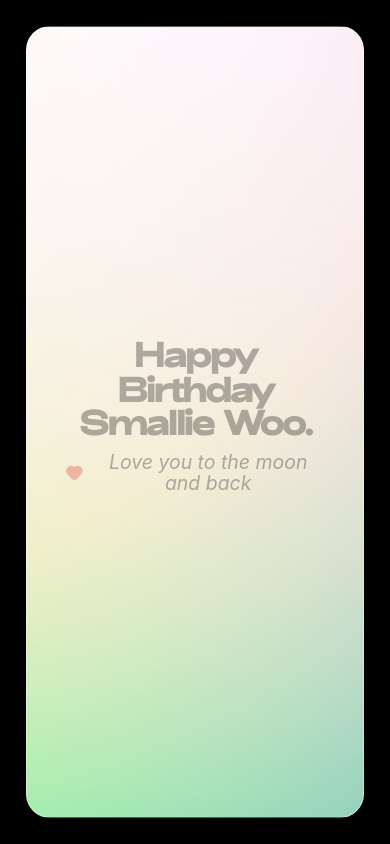
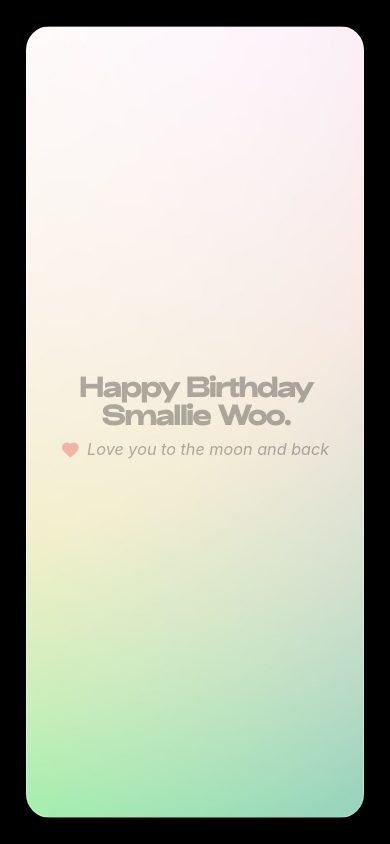
Before and after one commit to plegishes/smallie-woo-oct-2026, a React (Vite) app: page / in a window 390 px wide. Built offline with nearby package versions, Linux system fonts and the light colour scheme.

Commit message:
controls

```diff
--- a/src/App.tsx
+++ b/src/App.tsx
@@ -238,6 +238,7 @@ function PublicExperience({ pageBackgroundImage }: { pageBackgroundImage: string
   const [isExporting, setIsExporting] = useState(false);
   const [isIntroPlaying, setIsIntroPlaying] = useState(false);
   const [isIntroBuffering, setIsIntroBuffering] = useState(false);
+  const [showIntroControls, setShowIntroControls] = useState(true);
   const [isIntroReadyToContinue, setIsIntroReadyToContinue] = useState(false);
   const [showIntroGreeting, setShowIntroGreeting] = useState(true);
   const [wheelRotation, setWheelRotation] = useState(0);
@@ -524,12 +525,14 @@ function PublicExperience({ pageBackgroundImage }: { pageBackgroundImage: string
     introWasPausedByUserRef.current = false;
     shouldResumeIntroAfterBufferRef.current = false;
     setIsIntroBuffering(false);
+    setShowIntroControls(false);
 
     try {
       await introVideoRef.current.play();
       setIsIntroPlaying(true);
     } catch {
       setIsIntroPlaying(false);
+      setShowIntroControls(true);
     }
   }
 
@@ -546,6 +549,7 @@ function PublicExperience({ pageBackgroundImage }: { pageBackgroundImage: string
     introWasPausedByUserRef.current = true;
     shouldResumeIntroAfterBufferRef.current = false;
     setIsIntroBuffering(false);
+    setShowIntroControls(true);
     introVideoRef.current.pause();
     setIsIntroPlaying(false);
   }
@@ -558,6 +562,7 @@ function PublicExperience({ pageBackgroundImage }: { pageBackgroundImage: string
     shouldResumeIntroAfterBufferRef.current = true;
     setIsIntroPlaying(false);
     setIsIntroBuffering(true);
+    setShowIntroControls(true);
   }
 
   async function handleIntroCanPlay() {
@@ -574,11 +579,21 @@ function PublicExperience({ pageBackgroundImage }: { pageBackgroundImage: string
     try {
       await introVideoRef.current.play();
       setIsIntroPlaying(true);
+      setShowIntroControls(false);
       shouldResumeIntroAfterBufferRef.current = false;
     } catch {
       setIsIntroPlaying(false);
       setIsIntroBuffering(true);
+      setShowIntroControls(true);
     }
+  }
+
+  function handleIntroSurfaceTap() {
+    if (!isIntroPlaying) {
+      return;
+    }
+
+    setShowIntroControls((current) => !current);
   }
 
   function renderStepContent() {
@@ -604,6 +619,7 @@ function PublicExperience({ pageBackgroundImage }: { pageBackgroundImage: string
           <section className="story-card story-card--single story-card--video">
             <div
               className="intro-video-shell"
+              onClick={handleIntroSurfaceTap}
               style={{
                 backgroundImage: `url('${resolvedIntroPosterPath}')`,
               }}
@@ -620,19 +636,23 @@ function PublicExperience({ pageBackgroundImage }: { pageBackgroundImage: string
                 onPlay={() => {
                   setIsIntroPlaying(true);
                   setIsIntroBuffering(false);
+                  setShowIntroControls(false);
                 }}
                 onPlaying={() => {
                   setIsIntroPlaying(true);
                   setIsIntroBuffering(false);
+                  setShowIntroControls(false);
                   shouldResumeIntroAfterBufferRef.current = false;
                 }}
                 onPause={() => {
                   setIsIntroPlaying(false);
+                  setShowIntroControls(true);
                 }}
                 onEnded={() => {
                   setIsIntroPlaying(false);
                   setIsIntroBuffering(false);
                   setIsIntroReadyToContinue(true);
+                  setShowIntroControls(true);
                   shouldResumeIntroAfterBufferRef.current = false;
                 }}
                 onWaiting={handleIntroWaiting}
@@ -647,16 +667,21 @@ function PublicExperience({ pageBackgroundImage }: { pageBackgroundImage: string
                   const fallbackIntroVideoPath = resolveAssetPath(DEFAULT_INTRO_VIDEO_PATH);
                   setIsIntroPlaying(false);
                   setIsIntroBuffering(false);
+                  setShowIntroControls(true);
                   shouldResumeIntroAfterBufferRef.current = false;
                   if (resolvedIntroVideoPath !== fallbackIntroVideoPath) {
                     setResolvedIntroVideoPath(fallbackIntroVideoPath);
                   }
                 }}
               />
+              {(!isIntroPlaying || isIntroBuffering || showIntroControls) ? (
                 <button
                   type="button"
                   className="intro-video-play"
-                onClick={handleToggleIntroPlayback}
+                  onClick={(event) => {
+                    event.stopPropagation();
+                    void handleToggleIntroPlayback();
+                  }}
                   aria-label={isIntroBuffering ? 'Resume intro video' : isIntroPlaying ? 'Pause intro video' : 'Play intro video'}
                 >
                   {isIntroBuffering ? (
@@ -667,6 +692,7 @@ function PublicExperience({ pageBackgroundImage }: { pageBackgroundImage: string
                     <Play size={22} fill="currentColor" />
                   )}
                 </button>
+              ) : null}
             </div>
           </section>
         </div>
--- a/src/style.css
+++ b/src/style.css
@@ -235,7 +235,7 @@ textarea {
   align-content: center;
   justify-items: center;
   gap: 0.75rem;
-  padding: 1.5rem;
+  padding: 1.5rem 0.9rem;
   animation: introGreetingFade 6s ease-in-out both;
   text-align: center;
 }
@@ -247,7 +247,7 @@ textarea {
 }
 
 .intro-greeting h1 {
-  font-size: clamp(2.1rem, 6vw, 3.5rem);
+  font-size: clamp(1.7rem, 5vw, 2.8rem);
   line-height: 1;
   letter-spacing: -0.04em;
 }
@@ -259,7 +259,7 @@ textarea {
   gap: 0.45rem;
   font-family:
     Inter, ui-sans-serif, system-ui, -apple-system, BlinkMacSystemFont, 'Segoe UI', sans-serif;
-  font-size: clamp(1.2rem, 3vw, 1.8rem);
+  font-size: clamp(1rem, 2.5vw, 1.45rem);
   line-height: 1.1;
   color: #17131f;
   font-style: italic;
@@ -1247,6 +1247,10 @@ textarea {
     height: calc(100svh - 3.2rem);
   }
 
+  .intro-greeting {
+    padding-inline: 0.65rem;
+  }
+
   .experience-header,
   .experience-footer {
     gap: 0.6rem;
@@ -1419,6 +1423,11 @@ textarea {
     padding: 0.45rem;
   }
 
+  .intro-greeting {
+    padding-inline: 0.5rem;
+    gap: 0.6rem;
+  }
+
   .intro-video-play {
     width: 4.15rem;
     height: 4.15rem;
```
Lines whose indentation alone changed are shown as unchanged.
